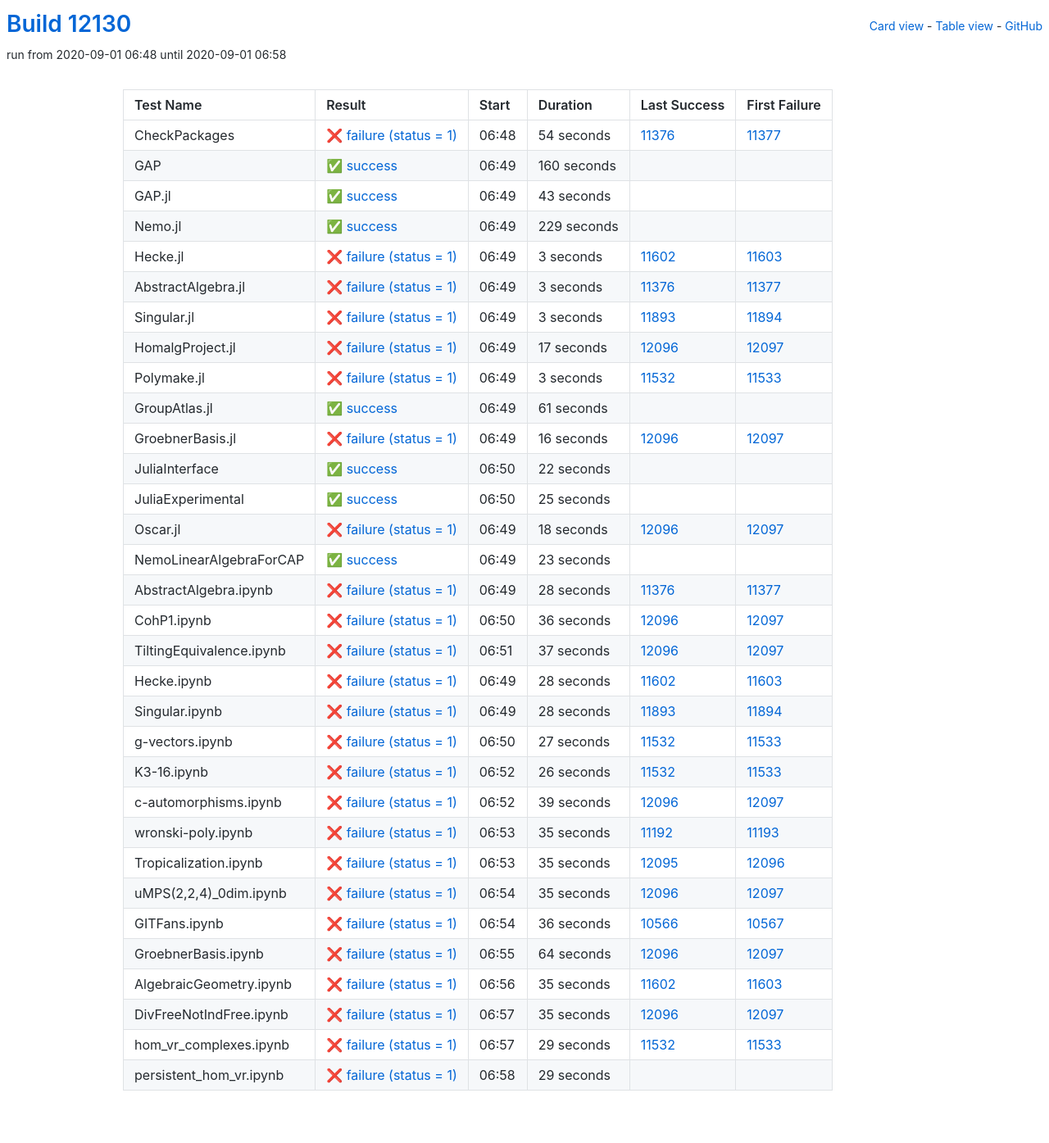
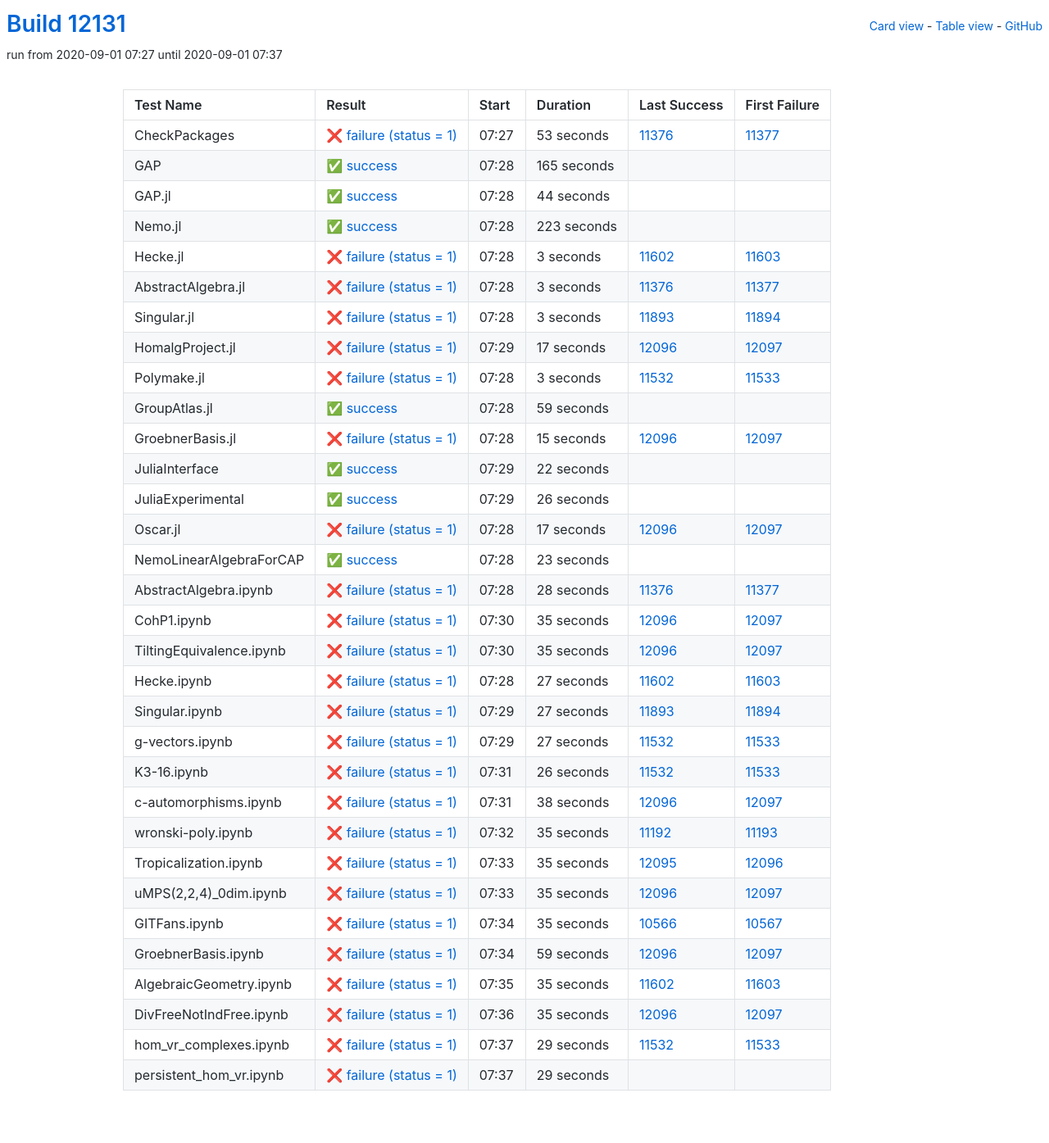
Before and after one commit to oscar-system/oscar-ci-status, a Jekyll site: the page built from table.html, in a window 1280 px wide. Shown: the whole page at 82% size. Built offline with Jekyll 4.4.1, drawn with Linux system fonts in a browser that asks for light colours.

Commit message:
Build #12131

```diff
--- a/_data/ci.yml
+++ b/_data/ci.yml
@@ -1,6 +1,6 @@
 ---
-build: 12130
-build_url: https://oscarci.mathematik.uni-kl.de/job/oscar/12130/
+build: 12131
+build_url: https://oscarci.mathematik.uni-kl.de/job/oscar/12131/
 job: oscar
 organization: oscar-system
 repo: oscar-ci-status
@@ -8,56 +8,56 @@
 tests:
 - name: CheckPackages
   id: checkpackages
-  log: https://oscarci.mathematik.uni-kl.de/job/oscar/12130/artifact/logs/build-12130/CheckPackages.log
-  start: 2020-09-01 06:48
+  log: https://oscarci.mathematik.uni-kl.de/job/oscar/12131/artifact/logs/build-12131/CheckPackages.log
+  start: 2020-09-01 07:27
   success: false
   exitcode: 1
   status: failure
-  duration: 54
+  duration: 53
   last_success: 11376
   last_success_url: https://oscarci.mathematik.uni-kl.de/job/oscar/11376/
   first_failure: 11377
   first_failure_url: https://oscarci.mathematik.uni-kl.de/job/oscar/11377/
 - name: GAP
   id: gap
-  log: https://oscarci.mathematik.uni-kl.de/job/oscar/12130/artifact/logs/build-12130/GAP.log
-  start: 2020-09-01 06:49
+  log: https://oscarci.mathematik.uni-kl.de/job/oscar/12131/artifact/logs/build-12131/GAP.log
+  start: 2020-09-01 07:28
   success: true
   exitcode: 0
   status: success
-  duration: 160
+  duration: 165
   last_success: false
   last_success_url:
   first_failure: false
   first_failure_url:
 - name: GAP.jl
   id: gap-jl
-  log: https://oscarci.mathematik.uni-kl.de/job/oscar/12130/artifact/logs/build-12130/GAP.jl.log
-  start: 2020-09-01 06:49
+  log: https://oscarci.mathematik.uni-kl.de/job/oscar/12131/artifact/logs/build-12131/GAP.jl.log
+  start: 2020-09-01 07:28
   success: true
   exitcode: 0
   status: success
-  duration: 43
+  duration: 44
   last_success: false
   last_success_url:
   first_failure: false
   first_failure_url:
 - name: Nemo.jl
   id: nemo-jl
-  log: https://oscarci.mathematik.uni-kl.de/job/oscar/12130/artifact/logs/build-12130/Nemo.jl.log
-  start: 2020-09-01 06:49
+  log: https://oscarci.mathematik.uni-kl.de/job/oscar/12131/artifact/logs/build-12131/Nemo.jl.log
+  start: 2020-09-01 07:28
   success: true
   exitcode: 0
   status: success
-  duration: 229
+  duration: 223
   last_success: false
   last_success_url:
   first_failure: false
   first_failure_url:
 - name: Hecke.jl
   id: hecke-jl
-  log: https://oscarci.mathematik.uni-kl.de/job/oscar/12130/artifact/logs/build-12130/Hecke.jl.log
-  start: 2020-09-01 06:49
+  log: https://oscarci.mathematik.uni-kl.de/job/oscar/12131/artifact/logs/build-12131/Hecke.jl.log
+  start: 2020-09-01 07:28
   success: false
   exitcode: 1
   status: failure
@@ -68,8 +68,8 @@
   first_failure_url: https://oscarci.mathematik.uni-kl.de/job/oscar/11603/
 - name: AbstractAlgebra.jl
   id: abstractalgebra-jl
-  log: https://oscarci.mathematik.uni-kl.de/job/oscar/12130/artifact/logs/build-12130/AbstractAlgebra.jl.log
-  start: 2020-09-01 06:49
+  log: https://oscarci.mathematik.uni-kl.de/job/oscar/12131/artifact/logs/build-12131/AbstractAlgebra.jl.log
+  start: 2020-09-01 07:28
   success: false
   exitcode: 1
   status: failure
@@ -80,8 +80,8 @@
   first_failure_url: https://oscarci.mathematik.uni-kl.de/job/oscar/11377/
 - name: Singular.jl
   id: singular-jl
-  log: https://oscarci.mathematik.uni-kl.de/job/oscar/12130/artifact/logs/build-12130/Singular.jl.log
-  start: 2020-09-01 06:49
+  log: https://oscarci.mathematik.uni-kl.de/job/oscar/12131/artifact/logs/build-12131/Singular.jl.log
+  start: 2020-09-01 07:28
   success: false
   exitcode: 1
   status: failure
@@ -92,8 +92,8 @@
   first_failure_url: https://oscarci.mathematik.uni-kl.de/job/oscar/11894/
 - name: HomalgProject.jl
   id: homalgproject-jl
-  log: https://oscarci.mathematik.uni-kl.de/job/oscar/12130/artifact/logs/build-12130/HomalgProject.jl.log
-  start: 2020-09-01 06:49
+  log: https://oscarci.mathematik.uni-kl.de/job/oscar/12131/artifact/logs/build-12131/HomalgProject.jl.log
+  start: 2020-09-01 07:29
   success: false
   exitcode: 1
   status: failure
@@ -104,8 +104,8 @@
   first_failure_url: https://oscarci.mathematik.uni-kl.de/job/oscar/12097/
 - name: Polymake.jl
   id: polymake-jl
-  log: https://oscarci.mathematik.uni-kl.de/job/oscar/12130/artifact/logs/build-12130/Polymake.jl.log
-  start: 2020-09-01 06:49
+  log: https://oscarci.mathematik.uni-kl.de/job/oscar/12131/artifact/logs/build-12131/Polymake.jl.log
+  start: 2020-09-01 07:28
   success: false
   exitcode: 1
   status: failure
@@ -116,32 +116,32 @@
   first_failure_url: https://oscarci.mathematik.uni-kl.de/job/oscar/11533/
 - name: GroupAtlas.jl
   id: groupatlas-jl
-  log: https://oscarci.mathematik.uni-kl.de/job/oscar/12130/artifact/logs/build-12130/GroupAtlas.jl.log
-  start: 2020-09-01 06:49
+  log: https://oscarci.mathematik.uni-kl.de/job/oscar/12131/artifact/logs/build-12131/GroupAtlas.jl.log
+  start: 2020-09-01 07:28
   success: true
   exitcode: 0
   status: success
-  duration: 61
+  duration: 59
   last_success: false
   last_success_url:
   first_failure: false
   first_failure_url:
 - name: GroebnerBasis.jl
   id: groebnerbasis-jl
-  log: https://oscarci.mathematik.uni-kl.de/job/oscar/12130/artifact/logs/build-12130/GroebnerBasis.jl.log
-  start: 2020-09-01 06:49
+  log: https://oscarci.mathematik.uni-kl.de/job/oscar/12131/artifact/logs/build-12131/GroebnerBasis.jl.log
+  start: 2020-09-01 07:28
   success: false
   exitcode: 1
   status: failure
-  duration: 16
+  duration: 15
   last_success: 12096
   last_success_url: https://oscarci.mathematik.uni-kl.de/job/oscar/12096/
   first_failure: 12097
   first_failure_url: https://oscarci.mathematik.uni-kl.de/job/oscar/12097/
 - name: JuliaInterface
   id: juliainterface
-  log: https://oscarci.mathematik.uni-kl.de/job/oscar/12130/artifact/logs/build-12130/JuliaInterface.log
-  start: 2020-09-01 06:50
+  log: https://oscarci.mathematik.uni-kl.de/job/oscar/12131/artifact/logs/build-12131/JuliaInterface.log
+  start: 2020-09-01 07:29
   success: true
   exitcode: 0
   status: success
@@ -152,32 +152,32 @@
   first_failure_url:
 - name: JuliaExperimental
   id: juliaexperimental
-  log: https://oscarci.mathematik.uni-kl.de/job/oscar/12130/artifact/logs/build-12130/JuliaExperimental.log
-  start: 2020-09-01 06:50
+  log: https://oscarci.mathematik.uni-kl.de/job/oscar/12131/artifact/logs/build-12131/JuliaExperimental.log
+  start: 2020-09-01 07:29
   success: true
   exitcode: 0
   status: success
-  duration: 25
+  duration: 26
   last_success: false
   last_success_url:
   first_failure: false
   first_failure_url:
 - name: Oscar.jl
   id: oscar-jl
-  log: https://oscarci.mathematik.uni-kl.de/job/oscar/12130/artifact/logs/build-12130/Oscar.jl.log
-  start: 2020-09-01 06:49
+  log: https://oscarci.mathematik.uni-kl.de/job/oscar/12131/artifact/logs/build-12131/Oscar.jl.log
+  start: 2020-09-01 07:28
   success: false
   exitcode: 1
   status: failure
-  duration: 18
+  duration: 17
   last_success: 12096
   last_success_url: https://oscarci.mathematik.uni-kl.de/job/oscar/12096/
   first_failure: 12097
   first_failure_url: https://oscarci.mathematik.uni-kl.de/job/oscar/12097/
 - name: NemoLinearAlgebraForCAP
   id: nemolinearalgebraforcap
-  log: https://oscarci.mathematik.uni-kl.de/job/oscar/12130/artifact/logs/build-12130/NemoLinearAlgebraForCAP.log
-  start: 2020-09-01 06:49
+  log: https://oscarci.mathematik.uni-kl.de/job/oscar/12131/artifact/logs/build-12131/NemoLinearAlgebraForCAP.log
+  start: 2020-09-01 07:28
   success: true
   exitcode: 0
   status: success
@@ -188,8 +188,8 @@
   first_failure_url:
 - name: AbstractAlgebra.ipynb
   id: abstractalgebra-ipynb
-  log: https://oscarci.mathematik.uni-kl.de/job/oscar/12130/artifact/logs/build-12130/AbstractAlgebra.ipynb.log
-  start: 2020-09-01 06:49
+  log: https://oscarci.mathematik.uni-kl.de/job/oscar/12131/artifact/logs/build-12131/AbstractAlgebra.ipynb.log
+  start: 2020-09-01 07:28
   success: false
   exitcode: 1
   status: failure
@@ -200,56 +200,56 @@
   first_failure_url: https://oscarci.mathematik.uni-kl.de/job/oscar/11377/
 - name: CohP1.ipynb
   id: cohp1-ipynb
-  log: https://oscarci.mathematik.uni-kl.de/job/oscar/12130/artifact/logs/build-12130/CohP1.ipynb.log
-  start: 2020-09-01 06:50
+  log: https://oscarci.mathematik.uni-kl.de/job/oscar/12131/artifact/logs/build-12131/CohP1.ipynb.log
+  start: 2020-09-01 07:30
   success: false
   exitcode: 1
   status: failure
-  duration: 36
+  duration: 35
   last_success: 12096
   last_success_url: https://oscarci.mathematik.uni-kl.de/job/oscar/12096/
   first_failure: 12097
   first_failure_url: https://oscarci.mathematik.uni-kl.de/job/oscar/12097/
 - name: TiltingEquivalence.ipynb
   id: tiltingequivalence-ipynb
-  log: https://oscarci.mathematik.uni-kl.de/job/oscar/12130/artifact/logs/build-12130/TiltingEquivalence.ipynb.log
-  start: 2020-09-01 06:51
+  log: https://oscarci.mathematik.uni-kl.de/job/oscar/12131/artifact/logs/build-12131/TiltingEquivalence.ipynb.log
+  start: 2020-09-01 07:30
   success: false
   exitcode: 1
   status: failure
-  duration: 37
+  duration: 35
   last_success: 12096
   last_success_url: https://oscarci.mathematik.uni-kl.de/job/oscar/12096/
   first_failure: 12097
   first_failure_url: https://oscarci.mathematik.uni-kl.de/job/oscar/12097/
 - name: Hecke.ipynb
   id: hecke-ipynb
-  log: https://oscarci.mathematik.uni-kl.de/job/oscar/12130/artifact/logs/build-12130/Hecke.ipynb.log
-  start: 2020-09-01 06:49
+  log: https://oscarci.mathematik.uni-kl.de/job/oscar/12131/artifact/logs/build-12131/Hecke.ipynb.log
+  start: 2020-09-01 07:28
   success: false
   exitcode: 1
   status: failure
-  duration: 28
+  duration: 27
   last_success: 11602
   last_success_url: https://oscarci.mathematik.uni-kl.de/job/oscar/11602/
   first_failure: 11603
   first_failure_url: https://oscarci.mathematik.uni-kl.de/job/oscar/11603/
 - name: Singular.ipynb
   id: singular-ipynb
-  log: https://oscarci.mathematik.uni-kl.de/job/oscar/12130/artifact/logs/build-12130/Singular.ipynb.log
-  start: 2020-09-01 06:49
+  log: https://oscarci.mathematik.uni-kl.de/job/oscar/12131/artifact/logs/build-12131/Singular.ipynb.log
+  start: 2020-09-01 07:29
   success: false
   exitcode: 1
   status: failure
-  duration: 28
+  duration: 27
   last_success: 11893
   last_success_url: https://oscarci.mathematik.uni-kl.de/job/oscar/11893/
   first_failure: 11894
   first_failure_url: https://oscarci.mathematik.uni-kl.de/job/oscar/11894/
 - name: g-vectors.ipynb
   id: g-vectors-ipynb
-  log: https://oscarci.mathematik.uni-kl.de/job/oscar/12130/artifact/logs/build-12130/g-vectors.ipynb.log
-  start: 2020-09-01 06:50
+  log: https://oscarci.mathematik.uni-kl.de/job/oscar/12131/artifact/logs/build-12131/g-vectors.ipynb.log
+  start: 2020-09-01 07:29
   success: false
   exitcode: 1
   status: failure
@@ -260,8 +260,8 @@
   first_failure_url: https://oscarci.mathematik.uni-kl.de/job/oscar/11533/
 - name: K3-16.ipynb
   id: k3-16-ipynb
-  log: https://oscarci.mathematik.uni-kl.de/job/oscar/12130/artifact/logs/build-12130/K3-16.ipynb.log
-  start: 2020-09-01 06:52
+  log: https://oscarci.mathematik.uni-kl.de/job/oscar/12131/artifact/logs/build-12131/K3-16.ipynb.log
+  start: 2020-09-01 07:31
   success: false
   exitcode: 1
   status: failure
@@ -272,20 +272,20 @@
   first_failure_url: https://oscarci.mathematik.uni-kl.de/job/oscar/11533/
 - name: c-automorphisms.ipynb
   id: c-automorphisms-ipynb
-  log: https://oscarci.mathematik.uni-kl.de/job/oscar/12130/artifact/logs/build-12130/c-automorphisms.ipynb.log
-  start: 2020-09-01 06:52
+  log: https://oscarci.mathematik.uni-kl.de/job/oscar/12131/artifact/logs/build-12131/c-automorphisms.ipynb.log
+  start: 2020-09-01 07:31
   success: false
   exitcode: 1
   status: failure
-  duration: 39
+  duration: 38
   last_success: 12096
   last_success_url: https://oscarci.mathematik.uni-kl.de/job/oscar/12096/
   first_failure: 12097
   first_failure_url: https://oscarci.mathematik.uni-kl.de/job/oscar/12097/
 - name: wronski-poly.ipynb
   id: wronski-poly-ipynb
-  log: https://oscarci.mathematik.uni-kl.de/job/oscar/12130/artifact/logs/build-12130/wronski-poly.ipynb.log
-  start: 2020-09-01 06:53
+  log: https://oscarci.mathematik.uni-kl.de/job/oscar/12131/artifact/logs/build-12131/wronski-poly.ipynb.log
+  start: 2020-09-01 07:32
   success: false
   exitcode: 1
   status: failure
@@ -296,8 +296,8 @@
   first_failure_url: https://oscarci.mathematik.uni-kl.de/job/oscar/11193/
 - name: Tropicalization.ipynb
   id: tropicalization-ipynb
-  log: https://oscarci.mathematik.uni-kl.de/job/oscar/12130/artifact/logs/build-12130/Tropicalization.ipynb.log
-  start: 2020-09-01 06:53
+  log: https://oscarci.mathematik.uni-kl.de/job/oscar/12131/artifact/logs/build-12131/Tropicalization.ipynb.log
+  start: 2020-09-01 07:33
   success: false
   exitcode: 1
   status: failure
@@ -308,8 +308,8 @@
   first_failure_url: https://oscarci.mathematik.uni-kl.de/job/oscar/12096/
 - name: uMPS(2,2,4)_0dim.ipynb
   id: umps-2-2-4-0dim-ipynb
-  log: https://oscarci.mathematik.uni-kl.de/job/oscar/12130/artifact/logs/build-12130/uMPS-2-2-4-_0dim.ipynb.log
-  start: 2020-09-01 06:54
+  log: https://oscarci.mathematik.uni-kl.de/job/oscar/12131/artifact/logs/build-12131/uMPS-2-2-4-_0dim.ipynb.log
+  start: 2020-09-01 07:33
   success: false
   exitcode: 1
   status: failure
@@ -320,32 +320,32 @@
   first_failure_url: https://oscarci.mathematik.uni-kl.de/job/oscar/12097/
 - name: GITFans.ipynb
   id: gitfans-ipynb
-  log: https://oscarci.mathematik.uni-kl.de/job/oscar/12130/artifact/logs/build-12130/GITFans.ipynb.log
-  start: 2020-09-01 06:54
+  log: https://oscarci.mathematik.uni-kl.de/job/oscar/12131/artifact/logs/build-12131/GITFans.ipynb.log
+  start: 2020-09-01 07:34
   success: false
   exitcode: 1
   status: failure
-  duration: 36
+  duration: 35
   last_success: 10566
   last_success_url: https://oscarci.mathematik.uni-kl.de/job/oscar/10566/
   first_failure: 10567
   first_failure_url: https://oscarci.mathematik.uni-kl.de/job/oscar/10567/
 - name: GroebnerBasis.ipynb
   id: groebnerbasis-ipynb
-  log: https://oscarci.mathematik.uni-kl.de/job/oscar/12130/artifact/logs/build-12130/GroebnerBasis.ipynb.log
-  start: 2020-09-01 06:55
+  log: https://oscarci.mathematik.uni-kl.de/job/oscar/12131/artifact/logs/build-12131/GroebnerBasis.ipynb.log
+  start: 2020-09-01 07:34
   success: false
   exitcode: 1
   status: failure
-  duration: 64
+  duration: 59
   last_success: 12096
   last_success_url: https://oscarci.mathematik.uni-kl.de/job/oscar/12096/
   first_failure: 12097
   first_failure_url: https://oscarci.mathematik.uni-kl.de/job/oscar/12097/
 - name: AlgebraicGeometry.ipynb
   id: algebraicgeometry-ipynb
-  log: https://oscarci.mathematik.uni-kl.de/job/oscar/12130/artifact/logs/build-12130/AlgebraicGeometry.ipynb.log
-  start: 2020-09-01 06:56
+  log: https://oscarci.mathematik.uni-kl.de/job/oscar/12131/artifact/logs/build-12131/AlgebraicGeometry.ipynb.log
+  start: 2020-09-01 07:35
   success: false
   exitcode: 1
   status: failure
@@ -356,8 +356,8 @@
   first_failure_url: https://oscarci.mathematik.uni-kl.de/job/oscar/11603/
 - name: DivFreeNotIndFree.ipynb
   id: divfreenotindfree-ipynb
-  log: https://oscarci.mathematik.uni-kl.de/job/oscar/12130/artifact/logs/build-12130/DivFreeNotIndFree.ipynb.log
-  start: 2020-09-01 06:57
+  log: https://oscarci.mathematik.uni-kl.de/job/oscar/12131/artifact/logs/build-12131/DivFreeNotIndFree.ipynb.log
+  start: 2020-09-01 07:36
   success: false
   exitcode: 1
   status: failure
@@ -368,8 +368,8 @@
   first_failure_url: https://oscarci.mathematik.uni-kl.de/job/oscar/12097/
 - name: hom_vr_complexes.ipynb
   id: hom-vr-complexes-ipynb
-  log: https://oscarci.mathematik.uni-kl.de/job/oscar/12130/artifact/logs/build-12130/hom_vr_complexes.ipynb.log
-  start: 2020-09-01 06:57
+  log: https://oscarci.mathematik.uni-kl.de/job/oscar/12131/artifact/logs/build-12131/hom_vr_complexes.ipynb.log
+  start: 2020-09-01 07:37
   success: false
   exitcode: 1
   status: failure
@@ -380,8 +380,8 @@
   first_failure_url: https://oscarci.mathematik.uni-kl.de/job/oscar/11533/
 - name: persistent_hom_vr.ipynb
   id: persistent-hom-vr-ipynb
-  log: https://oscarci.mathematik.uni-kl.de/job/oscar/12130/artifact/logs/build-12130/persistent_hom_vr.ipynb.log
-  start: 2020-09-01 06:58
+  log: https://oscarci.mathematik.uni-kl.de/job/oscar/12131/artifact/logs/build-12131/persistent_hom_vr.ipynb.log
+  start: 2020-09-01 07:37
   success: false
   exitcode: 1
   status: failure
```
Also changed, not shown: README.md.
